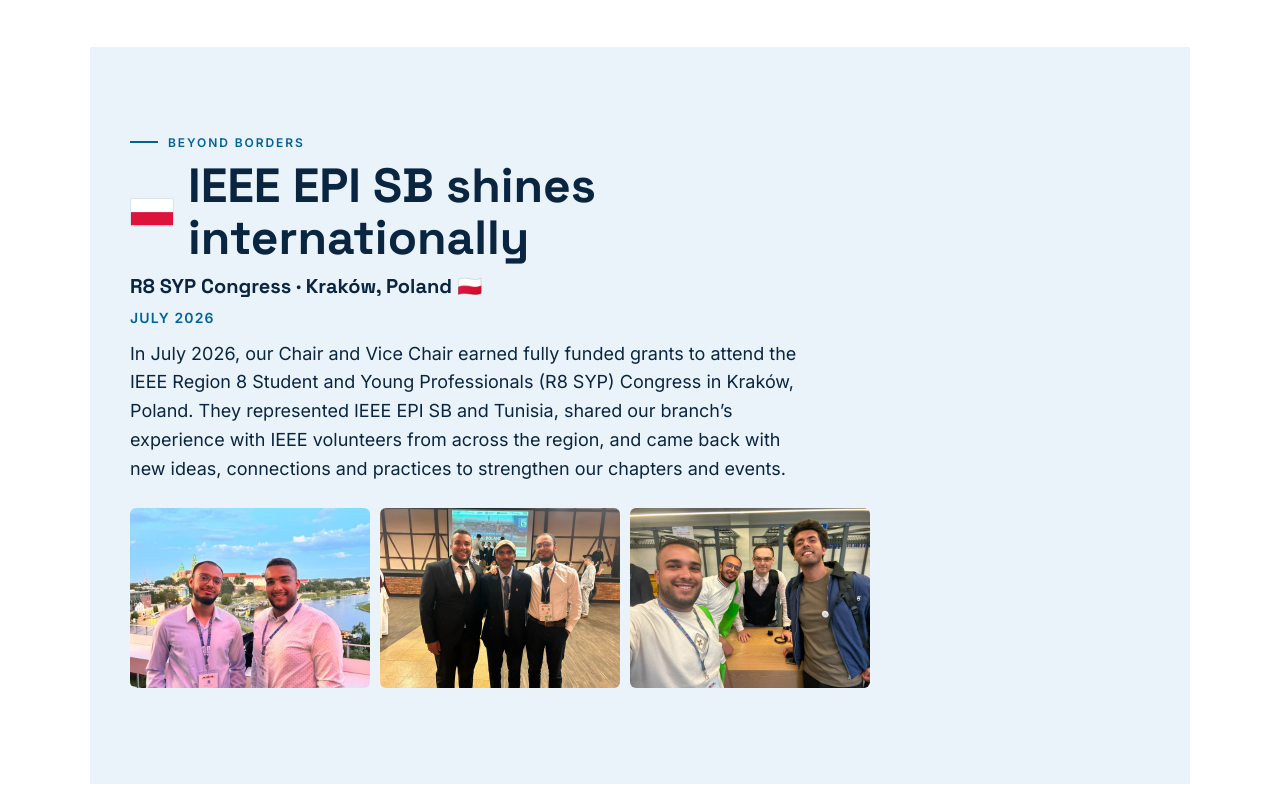
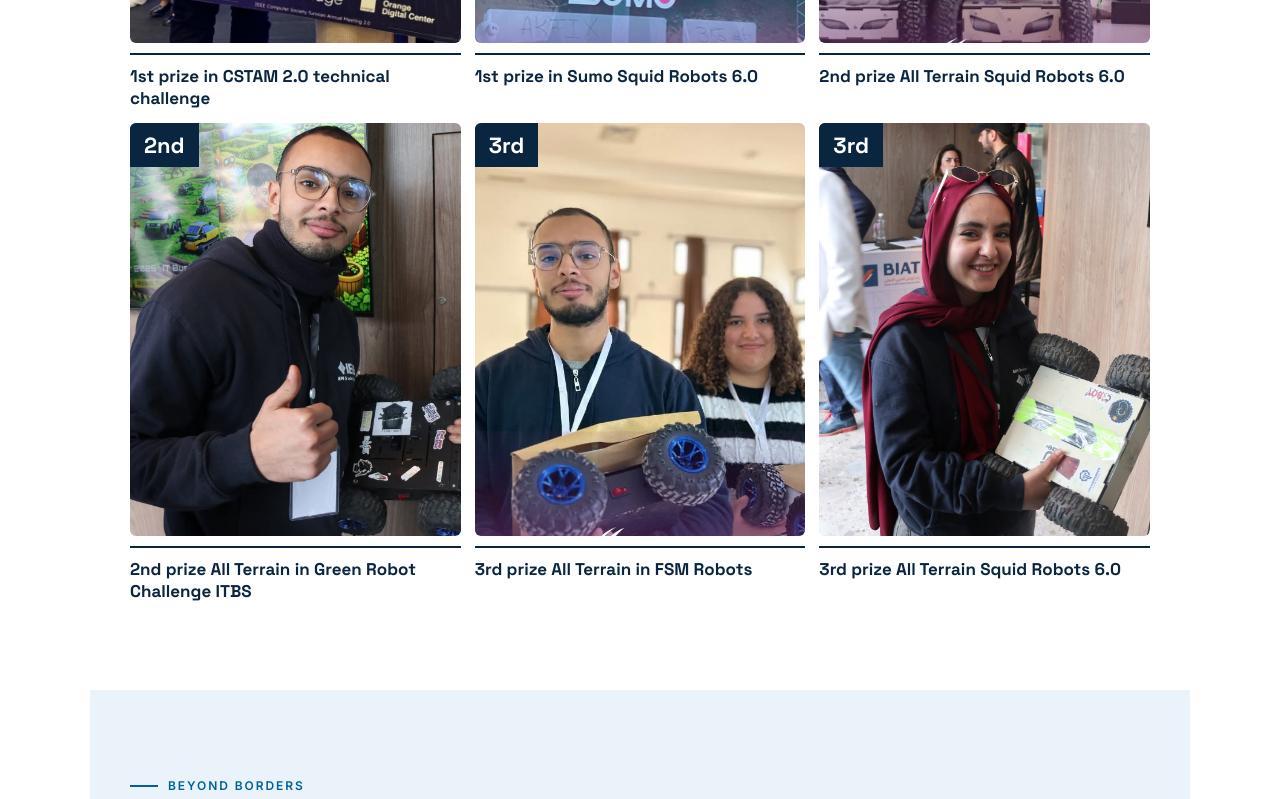
Before and after one commit to Karim1412/ieee_app, a React (Vite) app: page / in a window 1280 px wide. Shown: the part 6960-7759 px from the top of the page. Built offline with nearby package versions, Linux system fonts and the light colour scheme.

Commit message:
Update application features and fixes

```diff
--- a/src/data/content.ts
+++ b/src/data/content.ts
@@ -97,6 +97,7 @@
   { rank: '2nd', title: '2nd prize All Terrain Squid Robots 6.0', photo: '/images/awards/all-terrain-squid-6.jpg' },
   { rank: '2nd', title: '2nd prize All Terrain in Green Robot Challenge ITBS', photo: '/images/awards/itbs.jpg' },
   { rank: '3rd', title: '3rd prize All Terrain in FSM Robots', photo: '/images/awards/fsm.jpg' },
+  { rank: '3rd', title: '3rd prize All Terrain Squid Robots 6.0', photo: '/images/awards/mayara.jpg' },
 ]
 
 // ---------- UPCOMING NATIONAL EVENTS ----------
--- a/src/styles.css
+++ b/src/styles.css
@@ -119,7 +119,7 @@
 .ih{display:flex;align-items:center;gap:14px;font-size:clamp(28px,7vw,48px)}
 .flag{width:44px;flex:none;border:1px solid var(--line);border-radius:2px}
 .intl time{color:var(--blue);font-weight:600;font-size:14px;letter-spacing:.08em;text-transform:uppercase}
-@media(min-width:768px){.rail{display:grid;grid-template-columns:repeat(5,1fr);overflow:visible;margin:0;padding:0}.award{width:auto}.ugrid{grid-template-columns:1fr 1fr}}
+@media(min-width:768px){.rail{display:grid;grid-template-columns:repeat(3,1fr);overflow:visible;margin:0;padding:0}.award{width:auto}.ugrid{grid-template-columns:1fr 1fr}}
 
 /* ===== install popup ===== */
 .pop{margin:auto;width:min(92vw,400px);border-radius:10px;text-align:center;animation:up .45s cubic-bezier(.2,.8,.2,1)}
```
